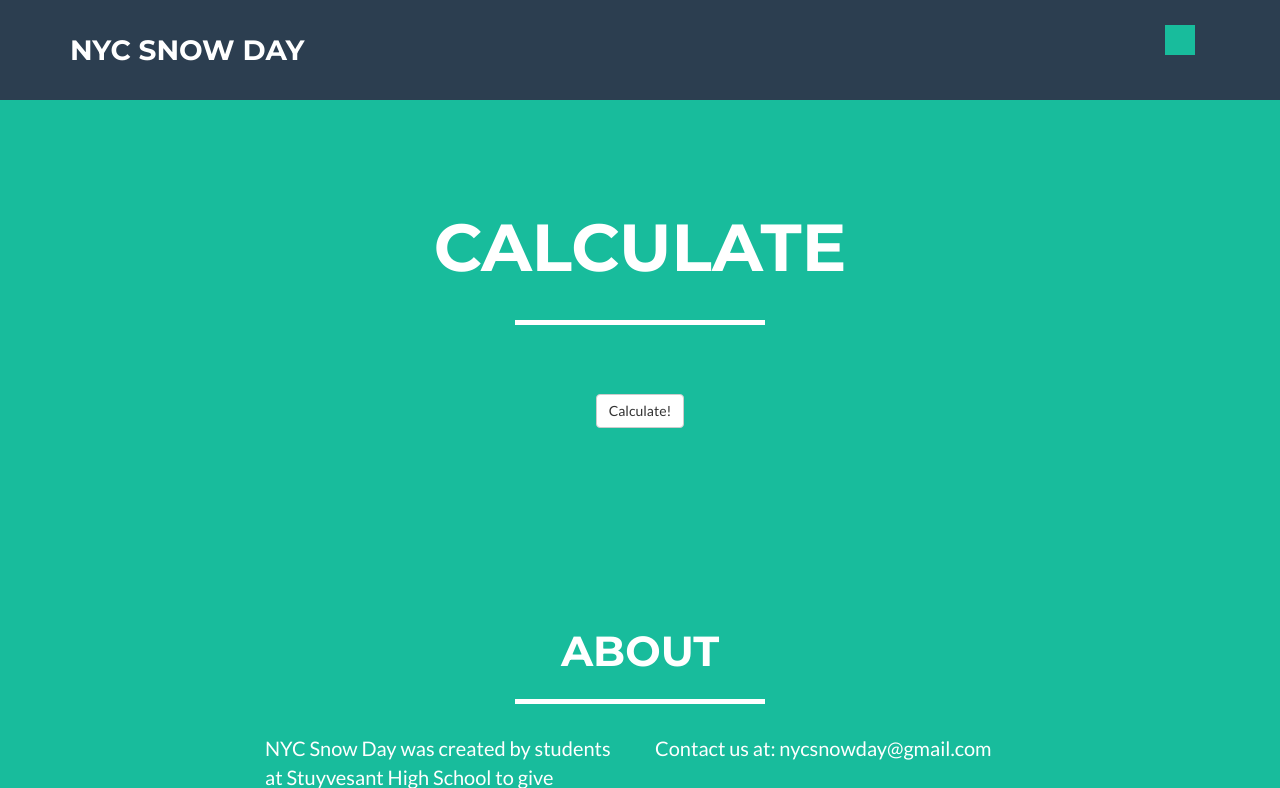
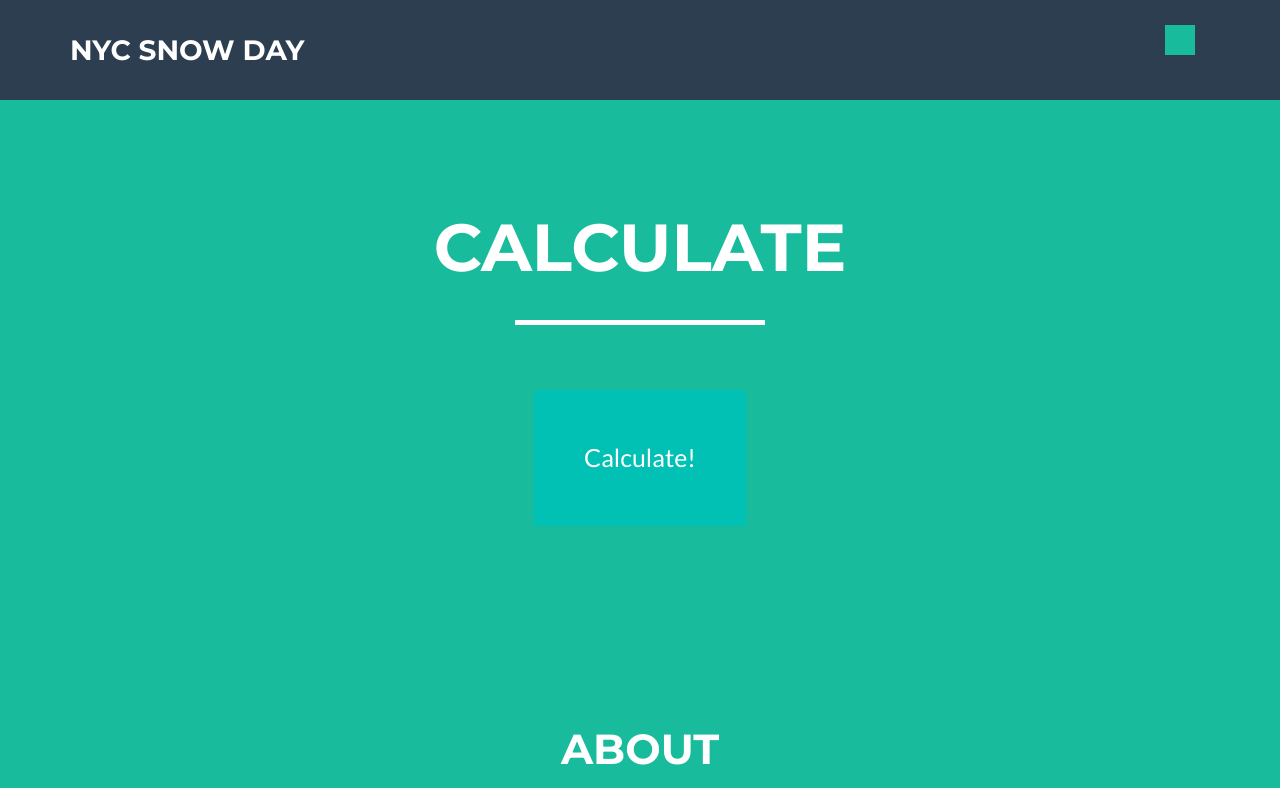
Before and after one commit to maxbert/nycsnowday, a Flask app: page / in a window 1280 px wide. Shown: the top 788 px of the page. Run offline with Flask 2, Linux system fonts and the light colour scheme; some libraries are stand-ins or nearby versions.

Commit message:
added favicon and shit

```diff
--- a/nycsnowday.py
+++ b/nycsnowday.py
@@ -10,7 +10,7 @@ time = pyowm.timeutils.tomorrow()
 f = f.get_weather_at(time)
 s = f.get_snow()
 chance = 60
-time2 = strftime("%A %B %d")
+time2 = time.strftime("%A %B %d")
 message = str(time2) + ": "
 def chan(c):
     chance = 0
--- a/templates/calc.html
+++ b/templates/calc.html
@@ -24,6 +24,19 @@
  line-height: 30px;
  color: white;
 }
+
+#calcButton {
+    background-color: #00c1b4;
+    border: none;
+    color: white;
+    padding: 50px 50px;
+    text-align: center;
+    text-decoration: Bold;
+    display: inline-block;
+    font-size: 25px;
+    margin: 0px 0px;
+    cursor: pointer;
+}
 </style>
 
 <head>
@@ -34,8 +47,8 @@
     <meta name="description" content="">
     <meta name="author" content="">
 
-    <title>Freelancer - Start Bootstrap Theme</title>
-
+    <title>Nycsnowday</title>
+    <link rel='shortcut icon' href="{{url_for('static', filename = 'favicon.ico') }}" type='image/x-icon'/ >
     <!-- Bootstrap Core CSS -->
     <link href="{{url_for('static', filename = 'vendor/bootstrap/css/bootstrap.min.css')}}" rel="stylesheet">
 
@@ -117,7 +130,7 @@
 
 </div>
 <br>
-<button class="btn btn-default" onclick="move();showDiv()">Calculate!</button>
+<button id="calcButton" onclick="move();showDiv()">Calculate!</button>
 
 
 
```
Also changed, not shown: static/favicon.ico (added).
